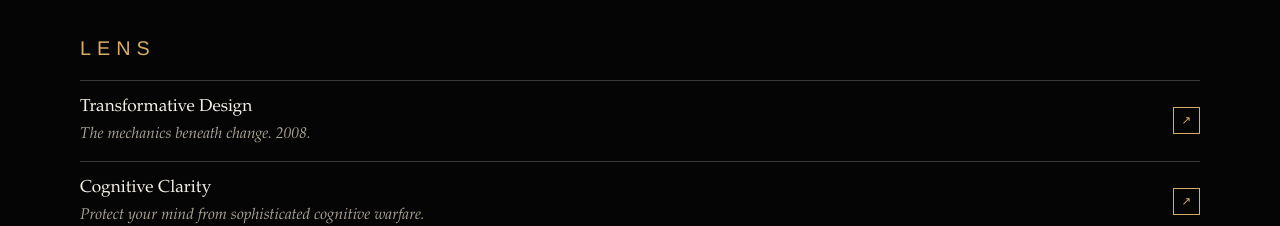
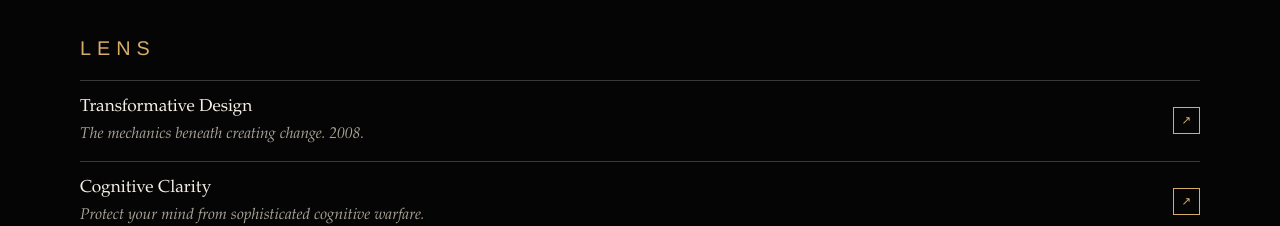
Before and after one commit to soozhiel/soozhee, a Next.js app: page / in a window 1280 px wide. Shown: the part 4200-4426 px from the top of the page. Built offline with nearby package versions, Linux system fonts and the light colour scheme.

Commit message:
Update Transformative Design subtitle

```diff
--- a/app/page.tsx
+++ b/app/page.tsx
@@ -1,5 +1,5 @@
 const lenses = [
-  { label: 'Transformative Design', subtitle: 'The mechanics beneath change. 2008.', href: 'https://transformative-design.vercel.app' },
+  { label: 'Transformative Design', subtitle: 'The mechanics beneath creating change. 2008.', href: 'https://transformative-design.vercel.app' },
   { label: 'Cognitive Clarity', subtitle: 'Protect your mind from sophisticated cognitive warfare.', href: 'https://cognitiveclarity.vercel.app' },
   { label: 'Truth vs Facts', subtitle: 'When the facts are right, but omission and rearrangement change the picture.', href: 'https://truthvsfacts.vercel.app' },
   { label: 'Economic Clarity', subtitle: 'Silent leverage. Underlying elite incentives.', href: 'https://economicclarity.vercel.app' },
```
